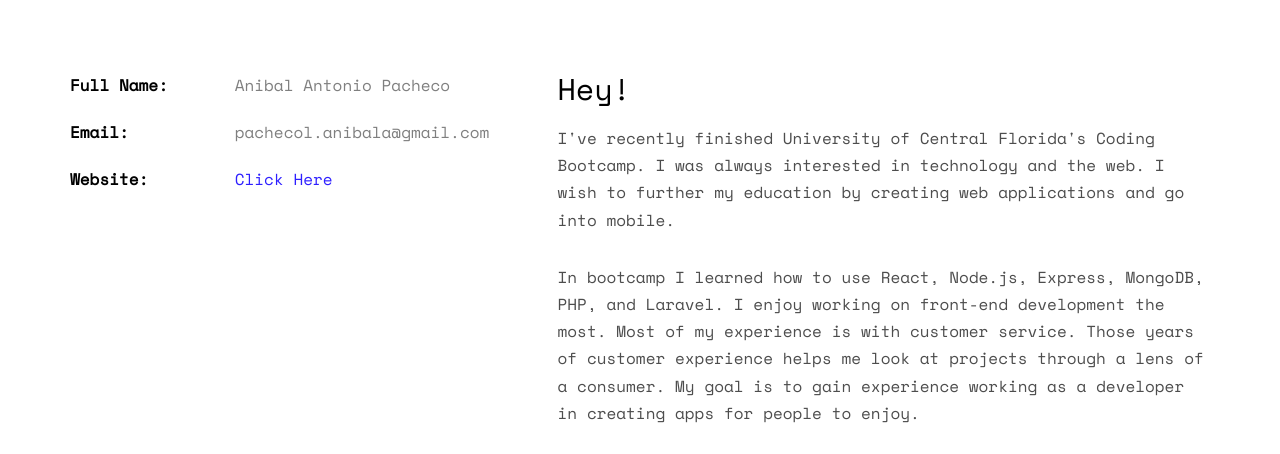
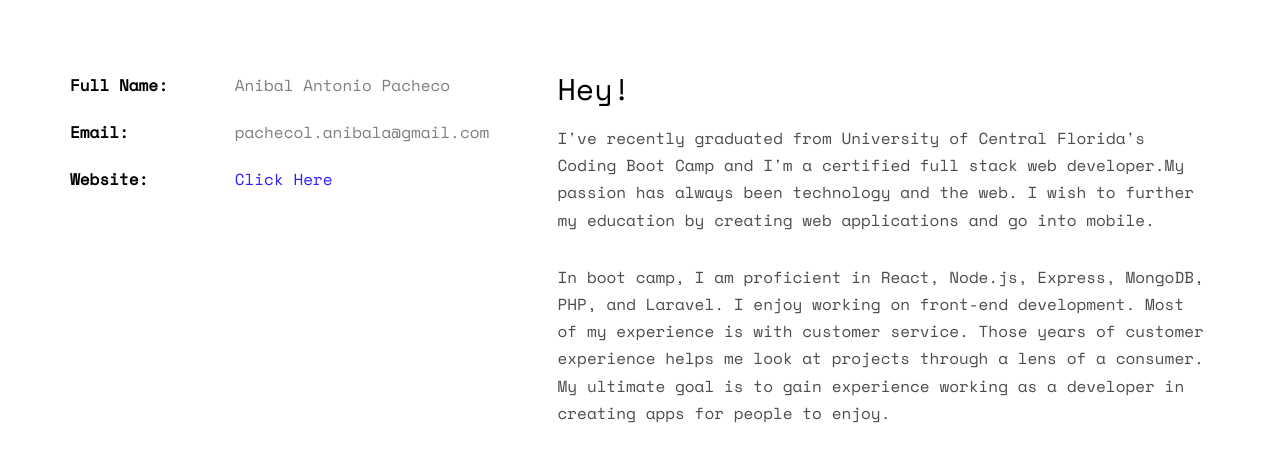
Before and after one commit to anibalpach23/Portfolio, a plain HTML site: page index.html in a window 1280 px wide. Shown: the part 1000-1454 px from the top of the page. Drawn offline with nearby package versions, Linux system fonts and the light colour scheme; some packages are replaced by stand-ins of ours; no server answers; files whose address does not match are found by name.

Commit message:
updated bio

```diff
--- a/index.html
+++ b/index.html
@@ -96,8 +96,8 @@
 				</div>
 				<div class="col-md-7">
 					<h2>Hey!</h2>
-					<p>I've recently finished University of Central Florida's Coding Bootcamp. I was always interested in technology and the web. I wish to further my education by creating web applications and go into mobile.</p>
-					<p>In bootcamp I learned how to use React, Node.js, Express, MongoDB, PHP, and Laravel. I enjoy working on front-end development the most. Most of my experience is with customer service. Those years of customer experience helps me look at projects through a lens of a consumer. My goal is to gain experience working as a developer in creating apps for people to enjoy.</p>
+					<p>I've recently graduated from University of Central Florida's Coding Boot Camp and I'm a certified full stack web developer.My passion has always been technology and the web. I wish to further my education by creating web applications and go into mobile.</p>
+					<p>In boot camp, I am proficient in React, Node.js, Express, MongoDB, PHP, and Laravel. I enjoy working on front-end development. Most of my experience is with customer service. Those years of customer experience helps me look at projects through a lens of a consumer. My ultimate goal is to gain experience working as a developer in creating apps for people to enjoy.</p>
 					<p>
 						<ul class="fh5co-social-icons">
 							<li><a href="https://github.com/anibalpach23" target="_blank"><i class="icon-github2"></i></a></li>
```
